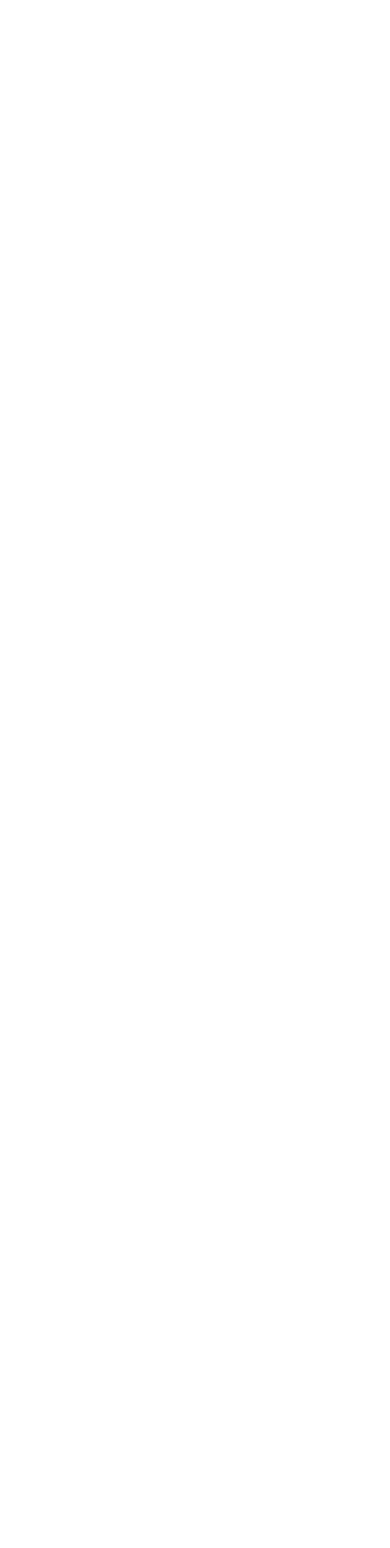
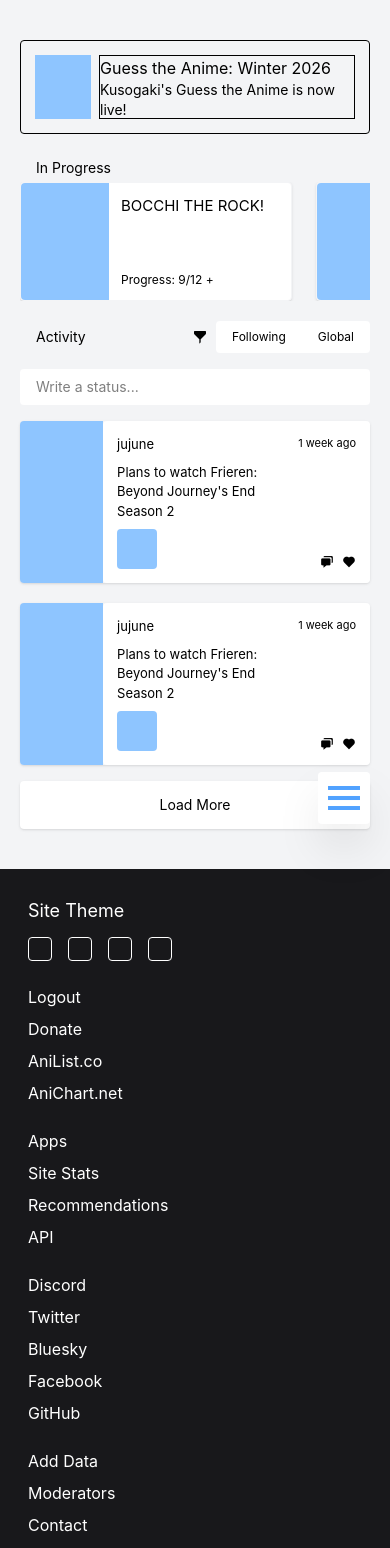
Before and after one commit to loganyeh/moviecritic, a React (Vite) app in the folder frontend/: page / in a window 390 px wide. Shown: the top 1548 px of the page. Before the commit the page ends 844 px from the top, so only its background shows below. Built offline with nearby package versions, Linux system fonts and the light colour scheme.

Commit message:
rough outline for mobile home page

```diff
--- a/frontend/src/App.tsx
+++ b/frontend/src/App.tsx
@@ -1,9 +1,11 @@
+// pages
+import Home from "./pages/Home/Home";
 
 function App() {
 
   return (
     <>
-
+      <Home />
     </>
   )
 };
--- /dev/null
+++ b/frontend/src/pages/Home/Home.tsx
@@ -0,0 +1,161 @@
+import { useState } from "react";
+
+function Home(){
+    const [isNav, setIsNav] = useState(false);
+    const footerText = [
+        ["Logout", "Donate", "AniList.co", "AniChart.net"],
+        ["Apps", "Site Stats", "Recommendations", "API"],
+        ["Discord", "Twitter", "Bluesky", "Facebook", "GitHub"],
+        ["Add Data", "Moderators", "Contact", "Terms & Privacy", "Site Map"],
+    ];
+    const navIcons = [
+        { icon: 'bx bxs-home', text: 'home' },
+        { icon: 'bx bx-play', text: 'anime list' },
+        { icon: 'bx bxs-book-alt', text: 'manga list' },
+        { icon: 'bx bxs-chat', text: 'forum' },
+        { icon: 'bx bxs-user', text: 'profile' },
+        { icon: 'bx bxs-envelope', text: 'notifications' },
+        { icon: 'bx bxs-cog', text: 'settings' },
+        { icon: 'bx bx-search', text: 'search' },
+        { icon: 'bx bx-x', text: '' },
+    ];
+
+    const handleNavClick = () => {
+        setIsNav(!isNav);
+        console.log(isNav);
+    };
+
+    return(
+        <>
+            {/* page container */}
+            <div className="flex flex-col gap-5 px-5 py-10 bg-gray-100">
+
+                {/* Pop Up - Section */}
+                <section className="border flex gap-2 p-3.5 rounded">
+
+                    <div className="h-16 w-14 aspect-square bg-blue-300 shrink-0"></div>
+
+                    <div className="border flex flex-col flex-1 h-16">
+                        <p>Guess the Anime: Winter 2026</p>
+                        <p className="text-sm">Kusogaki's Guess the Anime is now live!</p>
+                    </div>
+
+                    {/* <i className='bx bx-x text-4xl'></i> */}
+                </section>
+
+                {/* In-Progress - Section */}
+                <section className="">
+                    <h1 className="px-4 py-1 text-sm">In Progress</h1>
+
+                    <div className="flex gap-6 overflow-x-scroll">
+                        {Array.from({ length: 2 }).map((_, index) => {
+                            return <div key={index} className="border border-gray-100 flex max-w-68 w-full bg-white shadow rounded shrink-0">
+                                <div className="w-22 aspect-[3/4] bg-blue-300 rounded-l shrink-0"></div>
+
+                                <div className="flex flex-col justify-between p-3 min-w-0 w-full">
+                                    <p className="text-[15px] line-clamp-2">BOCCHI THE ROCK!</p>
+                                    <p className="text-xs">Progress: 9/12 +</p>
+                                </div>
+                            </div>
+                        })}
+                    </div>
+                </section>
+
+                {/* Activity - Section */}
+                <section className="flex flex-col gap-4">
+                    <div className="flex justify-between items-center">
+                        <h1 className="px-4 py-1 text-sm">Activity</h1>
+
+                        <div className="flex gap-2 items-center">
+                            <i className='bx bxs-filter-alt text-base'></i>
+
+                            <div className="flex text-xs bg-white rounded">
+                                <p className="px-4 py-2">Following</p>
+                                <p className="px-4 py-2">Global</p>
+                            </div>
+                        </div>
+                    </div>
+
+                    <input type="text" className="px-4 py-2 text-sm bg-white rounded" placeholder="Write a status..." />
+
+                    <div className="flex flex-col gap-5">
+                    {/* <div className="border border-red-600 flex flex-col gap-5"> */}
+
+                        {Array.from({ length: 2 }).map((_, index) => {
+                            return <div key={index} className="flex rounded shadow">
+                                <div className="w-28 aspect-[3/4] bg-blue-300 rounded-l"></div>
+
+                                <div className="flex gap-2 p-3.5 w-full text-[13px] bg-white rounded">
+                                    <div className="flex flex-col gap-2 justify-between">
+                                        <p>jujune</p>
+                                        <p>Plans to watch Frieren: Beyond Journey's End Season 2</p>
+                                        <div className="w-10 aspect-square bg-blue-300 rounded"></div>
+                                    </div>
+
+                                    <div className="flex flex-col justify-between items-end text-[11px] shrink-0">
+                                        <time>1 week ago</time>
+
+                                        <div className="flex gap-2 text-sm">
+                                            <i className='bx bxs-chat' ></i>
+                                            <i className='bx bxs-heart' ></i>
+                                        </div>
+                                    </div>
+                                </div>
+                            </div>
+                        })}
+                    </div>
+
+                    <button className="p-3.5 text-sm bg-white rounded shadow">Load More</button>
+
+                </section>
+
+            </div>
+
+            {/* floating home nav */}
+            <section className="fixed bottom-5 right-5 flex justify-center items-center bg-white rounded shadow-2xl">
+                {!isNav && <i onClick={() => handleNavClick()} className='bx bx-menu p-0.5 text-blue-400 text-5xl' ></i>}
+
+                {isNav && <div className="border border-gray-100 grid grid-cols-3 gap-4 px-2 py-4 rounded shadow">
+                    {navIcons.map((nav, index) => {
+                        return <div key={index} className="flex gap-1 flex-col justify-center items-center">
+                            <i onClick={index === 8 ? handleNavClick : undefined} className={`${nav.icon} text-3xl`} ></i>
+                            <p className="text-[10px]">{nav.text}</p>
+                        </div>
+                    })}
+                </div>}
+            </section>
+
+            <footer className="flex flex-col gap-6 p-[28px] text-base bg-zinc-900 text-white">
+
+                <div className="flex flex-col gap-3">
+                    <p className="text-lg">Site Theme</p>
+
+                    <div className="flex gap-4">
+                        {Array.from({ length: 4}).map((_, index) => {
+                            return <div key={index} className="border w-6 aspect-square rounded">
+
+                            </div>
+                        })}
+                    </div>
+                </div>
+
+                <div className="flex flex-col gap-6">
+                    {footerText.map((section, index) => {
+                        return <div key={index} className="flex flex-col gap-2">
+
+                            {section.map((text, index) => {
+                                return <div key={index}>
+                                    <p>{text}</p>
+                                </div>
+                            })}
+
+                        </div>
+                    })}
+                </div>
+
+            </footer>
+        </>
+    );
+};
+
+export default Home;
```
